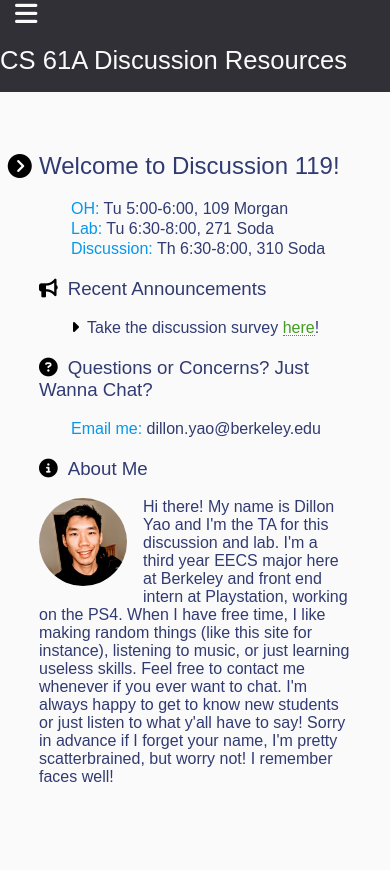
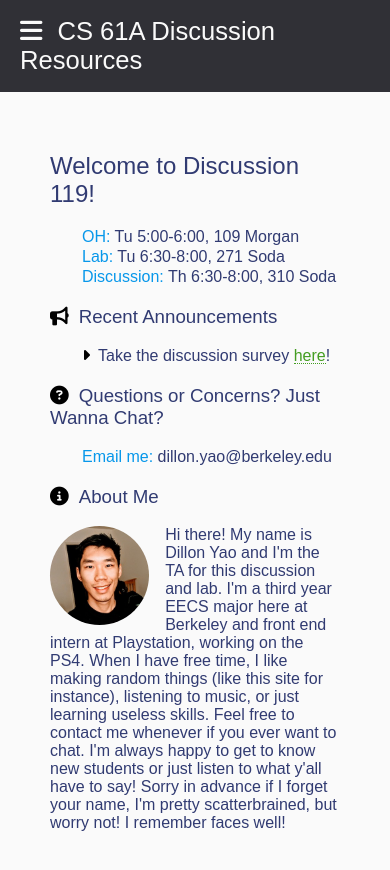
Before and after one commit to ssaens/cs61a, a React (Create React App) app: page / in a window 390 px wide. Built offline with nearby package versions, Linux system fonts and the light colour scheme.

Commit message:
add responsive padding

```diff
--- a/src/App.css
+++ b/src/App.css
@@ -45,8 +45,7 @@ ann {
 }
 
 .menu-toggle {
-  margin: 0 15px;
-  font-size: 1.6em;
+  margin-right: 15px;
 }
 
 .menu-toggle:hover {
@@ -57,6 +56,7 @@ ann {
 .app header h1 {
   color: var(--color-bg);
   font-size: 1.6em;
+  margin-left: 20px;
   display: inline-block;
 }
 
@@ -101,10 +101,9 @@ a:hover {
 .prof-pic {
   float: left;
   margin-right: 1em;
-  margin-bottom: 1em;
   display: inline-block;
-  width: 5.5em;
-  height: 5.5em;
+  width: 6.2em;
+  height: 6.2em;
   border-radius: 50%;
   background-position: center;
   background-size: 100% 100%;
--- a/src/App.js
+++ b/src/App.js
@@ -48,6 +48,7 @@ class App extends Component {
                     style={contentStyle}
                 >
                     <header>
+                        <h1>
                             <span
                                 className="menu-toggle"
                                 style={{color: isNavExpanded ? '#0797EA' : null}}
@@ -55,7 +56,8 @@ class App extends Component {
                             >
                                 <i className="fa fa-bars" aria-hidden="true"/>
                             </span>
-                        <h1>CS <span className="course">61A</span> Discussion Resources</h1>
+                            CS <span className="course">61A</span> Discussion Resources
+                        </h1>
                     </header>
                     <div
                         className="view-container"
@@ -143,7 +145,7 @@ class App extends Component {
             <View>
                 <ViewBox>
                     <div className="welcome-header">
-                        <h2 className="dotted dotted-title welcome-header-text">
+                        <h2 className="welcome-header-text">
                             Welcome to Discussion 119!
                         </h2>
                     </div>
--- a/src/components/common/common.css
+++ b/src/components/common/common.css
@@ -1,5 +1,5 @@
 .view .view-box {
-  padding: 0 10%;
+  padding: 0 150px;
   margin-bottom: 20px;
   z-index: 0;
 }
@@ -7,7 +7,17 @@
 .view .code-box {
   background-color: black;
   color: white;
-  padding: 40px 10%;
+  padding: 40px 150px;
   margin: 20px 0;
   wrap-option: pre;
 }
+
+@media only screen and (max-width: 800px) {
+  .view .view-box {
+    padding: 0 50px;
+  }
+
+  .view .code-box {
+    padding: 40px 50px;
+  }
+}
--- a/src/components/view/view.js
+++ b/src/components/view/view.js
@@ -34,7 +34,7 @@ function viewFromTemplate(model) {
     if (Array.isArray(announcements) && announcements.length) {
         header = (
             <ViewBox>
-                <h2 className="dotted dotted-title">{title}</h2>
+                <h2>{title}</h2>
                 <h3 className="dotted dotted-ann">Announcements</h3>
                 <div className="announcements">
                     {announcements}
@@ -44,7 +44,7 @@ function viewFromTemplate(model) {
     } else {
         header = (
             <ViewBox>
-                <h2 className="dotted dotted-title">{title}</h2>
+                <h2>{title}</h2>
             </ViewBox>
         );
     }
```
Lines whose indentation alone changed are shown as unchanged.
